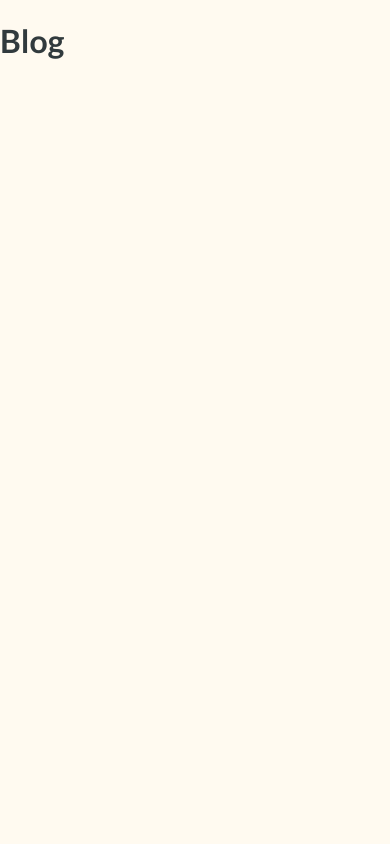
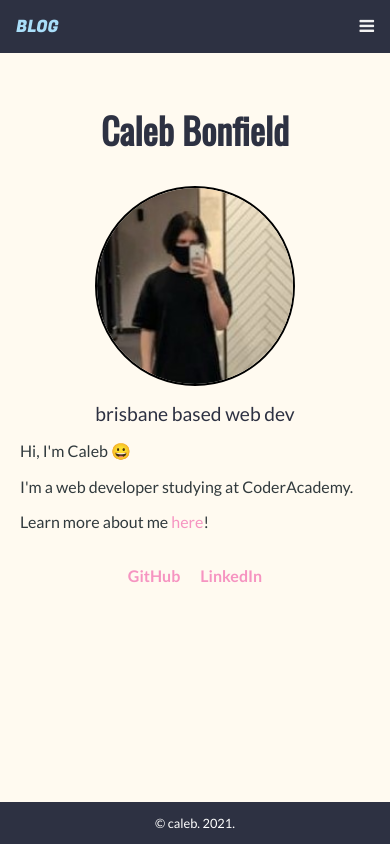
Before and after one commit to Antifact/t1a2, a plain HTML site: page blog.html in a window 390 px wide. Drawn offline with nearby package versions, Linux system fonts and the light colour scheme.

Commit message:
pushing changes from laptop

```diff
--- a/blog.html
+++ b/blog.html
@@ -4,13 +4,74 @@
     <meta charset="UTF-8">
     <meta http-equiv="X-UA-Compatible" content="IE=edge">
     <meta name="viewport" content="width=device-width, initial-scale=1.0">
-    <title>contact</title>
-    <script src='https://kit.fontawesome.com/a076d05399.js' crossorigin='anonymous'></script>
-<link rel="stylesheet" href="css/style.css" type="text/css">
+    <title>blog</title>
+    <link rel="stylesheet" href="css/style.css" type="text/css">
+
+    <!-- Stylesheet for hamburger navbar icon for mobile users -->
+    <link rel="stylesheet" href="https://cdnjs.cloudflare.com/ajax/libs/font-awesome/4.7.0/css/font-awesome.min.css">
 </head>
 <body>
 
-    <h1>Blog</h1>
+    <!-- Navbar -->
+        <nav class="navbar" id="responsiveNav">
+            <ul>
+                <li><a href="#" class="active">BLOG</a></li>
+                <li><a href="index.html">HOME</a></li>
+                <li><a href="about">ABOUT</a></li>
+                <li><a href="projects.html">PROJECTS</a></li>
+                <li><a href="javascript:void(0)" class="icon" onClick="openNav()"><i class="fa fa-bars"></i></a></li>
+            </ul>
+        </nav>
+
+        <!-- Main Body Content -->
+
+        <article>
+
+            <header>
+                <h1>Caleb Bonfield</h1>
+            </header>
+
+            <div class="profile">
+            <img src="./img/caleb-profile1.jpg" alt="photo of me"/>
+            </div>
+
+            <main>
+            <h2>brisbane based web dev</h2>
+
+            <p>Hi, I'm Caleb &#128512;</p>
+
+            <p>I'm a web developer studying at CoderAcademy.</p>
+
+            <p>Learn more about me <a href="about.html">here</a>!</p>
+
+            <!-- <h2>Links</h2> -->
+            </br>
+            <ul>
+                <li><a href="https://github.com/Antifact/">GitHub</a></li>
+                <li><a href="https://www.linkedin.com/in/caleb-bonfield-b74035162/">LinkedIn</a></li>
+            </ul>
+
+            </main>
+
+            <footer>
+                <p>&copy; caleb. 2021.</p>
+            </footer>
+
+        </article>
+
+
+
+    <!-- Functionality for the hamburger icon to expand the navigation menu for mobile users. -->
+    <script>
+        function openNav() {
+            var x = document.getElementById("responsiveNav");
+            if (x.className === "navbar") {
+                x.className += " mobile";
+                } else {
+                    x.className = "navbar";
+                }
+            }
+    </script>
 
 </body>
 </html>
--- a/css/style.css
+++ b/css/style.css
@@ -165,6 +165,15 @@ main li a {
     color: #F694C1;
 }
 
+main p a {
+    text-decoration: none;
+    color: #F694C1;
+}
+
+main a:hover {
+    color: #a9def9;
+}
+
 
 footer {
     font-size: .8rem;
```
Also changed, not shown: about.html (+63 -2 lines), index.html (+2 -3 lines), projects.html (+64 -3 lines), 1 other file.
